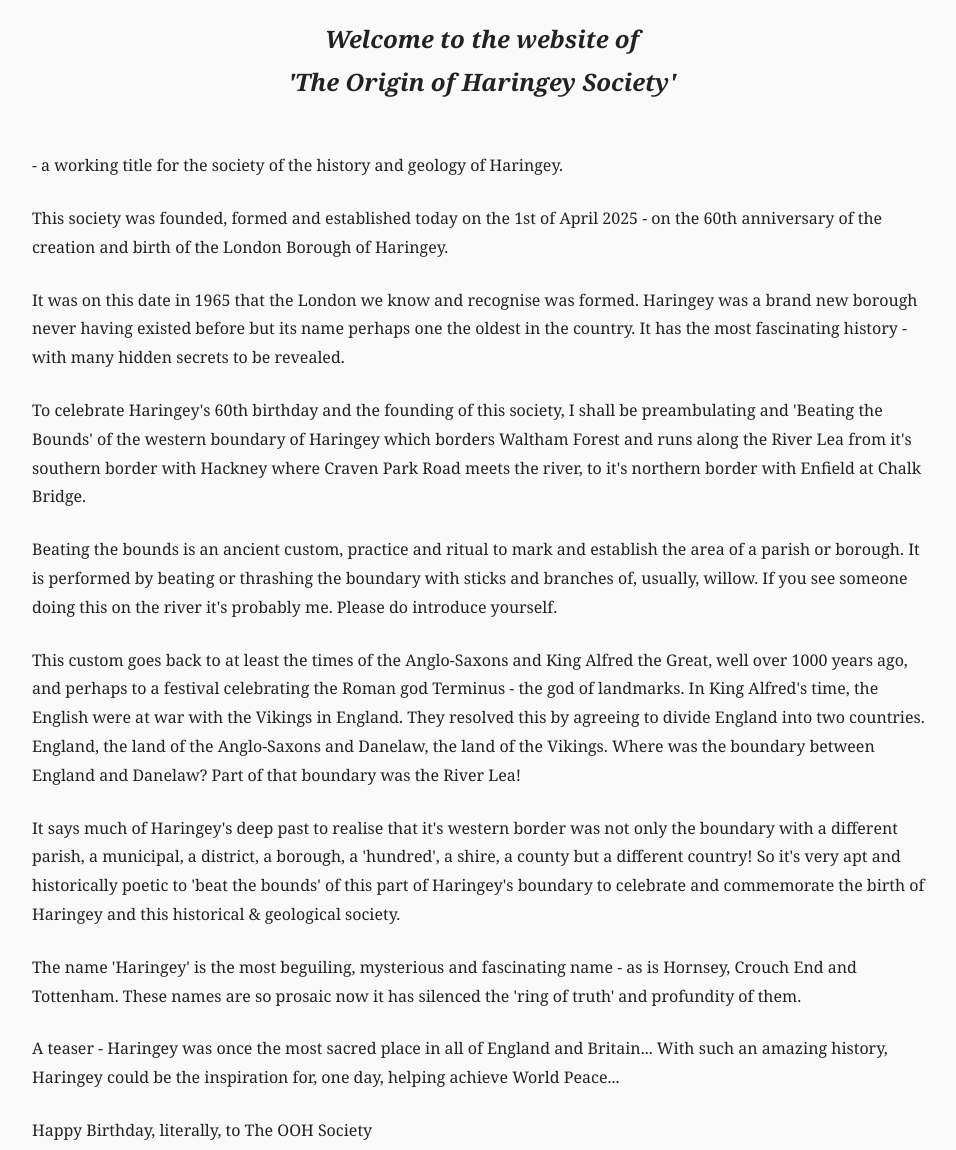
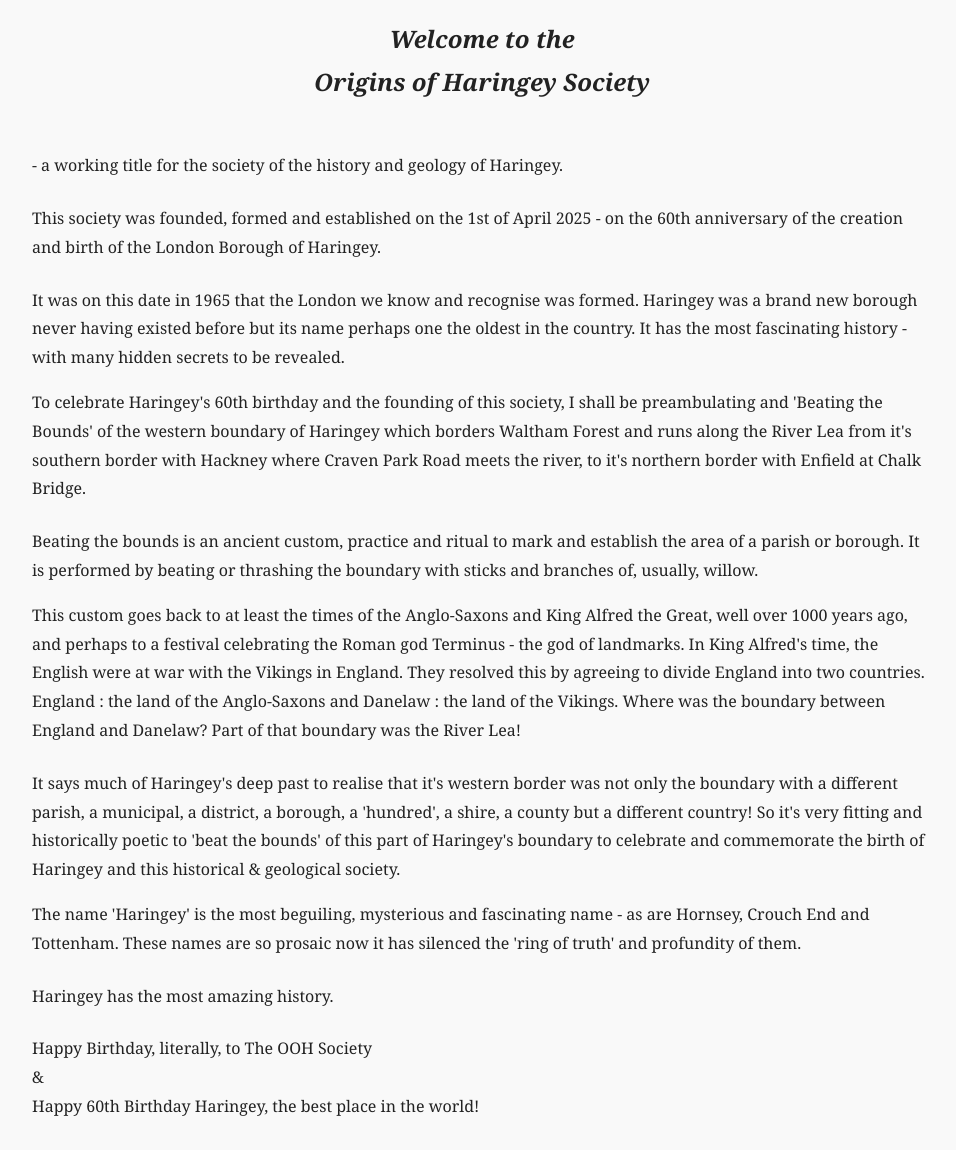
Before and after one commit to ShaanMakoon/The-Origin-of-Haringey-Society, a plain HTML site: page index.html in a window 1280 px wide. Shown: the part 142-1292 px from the top of the page, without its empty margins (158-1114 px from the left). Drawn offline with Linux system fonts and the light colour scheme.

Commit message:
minor grammer changes

```diff
--- a/index.html
+++ b/index.html
@@ -46,40 +46,33 @@
 </head>
 <body>
   <h1>THE ORIGIN OF HARINGEY SOCIETY</h1>
-  <h2>Welcome to the website of<br>'The Origin of Haringey Society'</h2>
+  <h2>Welcome to the<br>Origins of Haringey Society</h2>
 
   <p>- a working title for the society of the history and geology of Haringey.</p>
-  <p>This society was founded, formed and established today on the 1st of April 2025 -
-on the 60th anniversary of the creation and birth of the London Borough of Haringey.</p>
-  <p>It was on this date in 1965 that the London we know and recognise was formed.
-Haringey was a brand new borough never having existed before but its name perhaps one the oldest in the country.
-It has the most fascinating history - with many hidden secrets to be revealed.</p>
+  <p>
+    This society was founded, formed and established on the 1st of April 2025 - on the 60th anniversary of the creation and birth of the London Borough of Haringey.
+  </p>
+  It was on this date in 1965 that the London we know and recognise was formed. Haringey was a brand new borough never having existed before but its name perhaps one the oldest in the country. It has the most fascinating history - with many hidden secrets to be revealed.
 
-  <p>To celebrate Haringey's 60th birthday and the founding of this society, I shall be preambulating and 'Beating the Bounds' of the western boundary of Haringey which borders Waltham Forest and runs along the River Lea from it's southern border with Hackney where Craven Park Road meets the river, to it's northern border with Enfield at Chalk Bridge.</p>
+  <p>
+    To celebrate Haringey's 60th birthday and the founding of this society, I shall be preambulating and 'Beating the Bounds' of the western boundary of Haringey which borders Waltham Forest and runs along the River Lea from it's southern border with Hackney where Craven Park Road meets the river, to it's northern border with Enfield at Chalk Bridge.
 
-  <p>Beating the bounds is an ancient custom, practice and ritual to mark and establish the area of a parish or borough.
-It is performed by beating or thrashing the boundary with sticks and branches of, usually, willow.
-If you see someone doing this on the river it's probably me. Please do introduce yourself.</p>
+  </p>
+  Beating the bounds is an ancient custom, practice and ritual to mark and establish the area of a parish or borough. It is performed by beating or thrashing the boundary with sticks and branches of, usually, willow.
+  <p>
+    This custom goes back to at least the times of the Anglo-Saxons and King Alfred the Great, well over 1000 years ago, and perhaps to a festival celebrating the Roman god Terminus - the god of landmarks. In King Alfred's time, the English were at war with the Vikings in England. They resolved this by agreeing to divide England into two countries. England : the land of the Anglo-Saxons and Danelaw : the land of the Vikings. Where was the boundary between England and Danelaw? Part of that boundary was the River Lea!
+  </p>
+  It says much of Haringey's deep past to realise that it's western border was not only the boundary with a different parish, a municipal, a district, a borough, a 'hundred', a shire, a county but a different country! So it's very fitting and historically poetic to 'beat the bounds' of this part of Haringey's boundary to celebrate and commemorate the birth of Haringey and this historical & geological society.
+  <p>
+    The name 'Haringey' is the most beguiling, mysterious and fascinating name - as are Hornsey, Crouch End and Tottenham. These names are so prosaic now it has silenced the 'ring of truth' and profundity of them.
+  </p>
 
-  <p>This custom goes back to at least the times of the Anglo-Saxons and King Alfred the Great, well over 1000 years ago, and perhaps to a festival celebrating the Roman god Terminus - the god of landmarks.
-In King Alfred's time, the English were at war with the Vikings in England. They resolved this by agreeing to divide England into two countries.
-England, the land of the Anglo-Saxons and Danelaw, the land of the Vikings.
-Where was the boundary between England and Danelaw?
-Part of that boundary was the River Lea!</p>
-
-  <p>It says much of Haringey's deep past to realise that it's western border was not only the boundary with a different parish, a municipal, a district, a borough, a 'hundred', a shire, a county but a different country!
-So it's very apt and historically poetic to 'beat the bounds' of this part of Haringey's boundary to celebrate and commemorate the birth of Haringey and this historical & geological society.</p>
-
-  <p>The name 'Haringey' is the most beguiling, mysterious and fascinating name - as is Hornsey, Crouch End and Tottenham.
-These names are so prosaic now it has silenced the 'ring of truth' and profundity of them.</p>
-
-  <p>A teaser - Haringey was once the most sacred place in all of England and Britain...
-With such an amazing history, Haringey could be the inspiration for, one day, helping achieve World Peace...</p>
+  <p>Haringey has the most amazing history. </p>
 
   <p>Happy Birthday, literally, to The OOH Society<br>&<br>Happy 60th Birthday Haringey, the best place in the world!</p>
 
   <blockquote class="poem">
-    'The Ring of Truth'
+    <b>'The Ring of Truth'</b>
     Oh Haringey, Haringey,
     my constant, comforting companion.
     You have raised, bred and buttered me,
```
